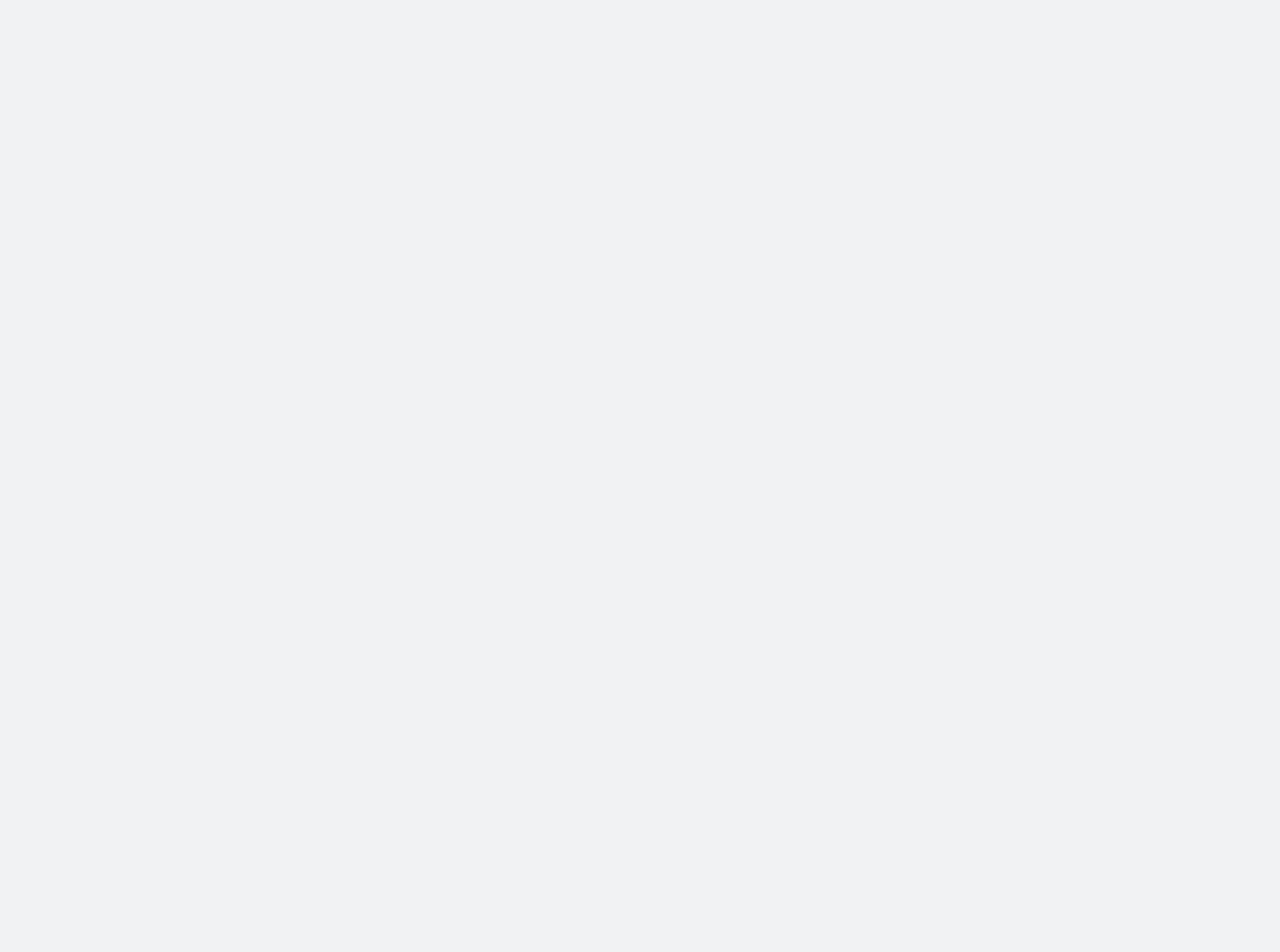
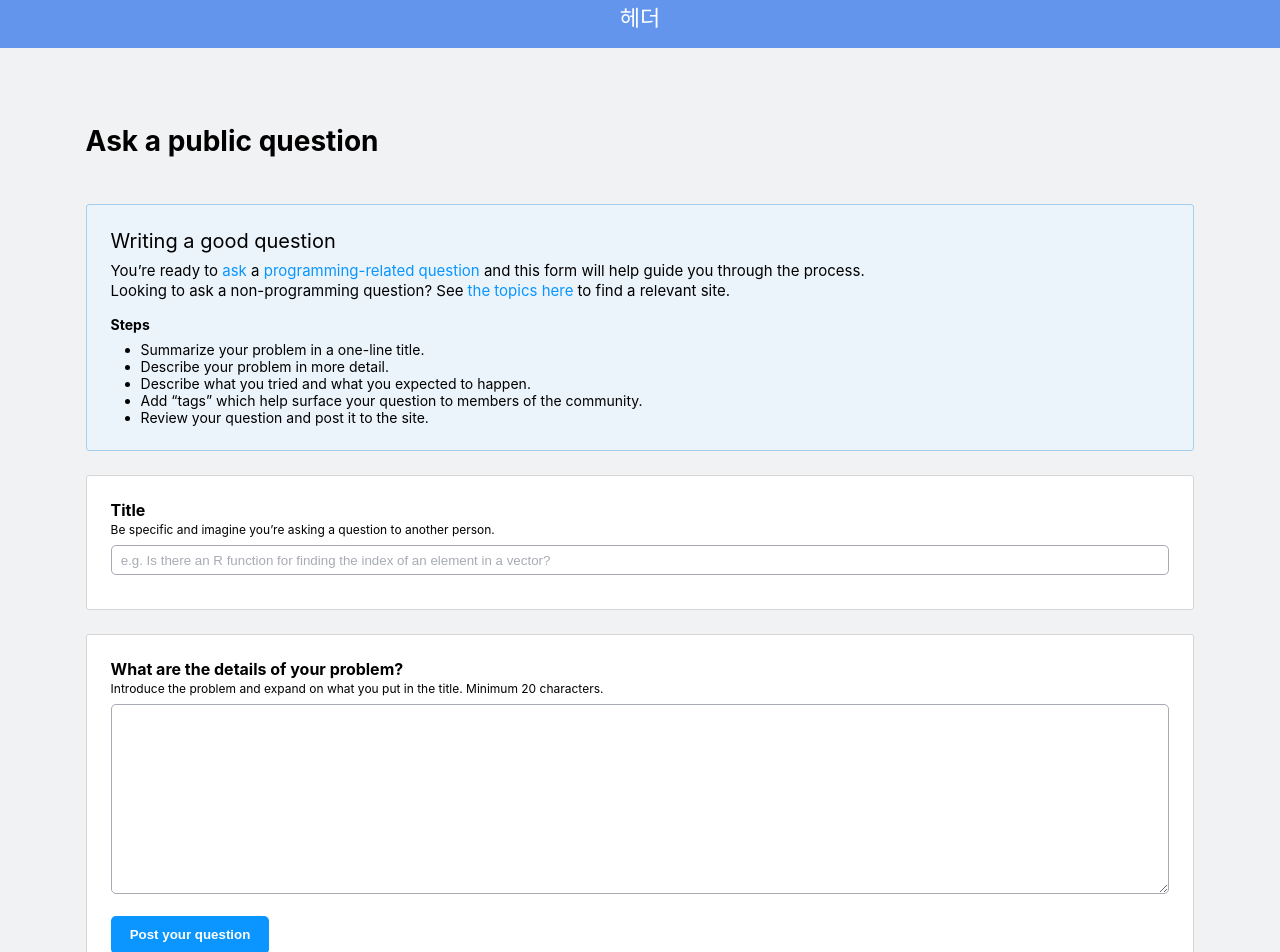
Before and after one commit to codestates-seb/seb42_pre_026, a React (Create React App) app in the folder client/: page /new in a window 1280 px wide. Before the commit this address had no page. Shown: the top 952 px of the page. Before the commit the page ends 800 px from the top, so only its background shows below. Built offline with nearby package versions, Linux system fonts and the light colour scheme.

Commit message:
design : 질문 등록 페이지

```diff
--- a/client/src/App.js
+++ b/client/src/App.js
@@ -1,6 +1,7 @@
 import Questions from './pages/Questions';
 import Login from './pages/Login';
 import Signup from './pages/Signup';
+import New from './pages/New';
 import { createGlobalStyle } from 'styled-components';
 import { BrowserRouter, Routes, Route } from 'react-router-dom';
 
@@ -27,6 +28,7 @@ function App() {
           <Route path="/" element={<Questions />} />
           <Route path="/login" element={<Login />} />
           <Route path="/signup" element={<Signup />} />
+          <Route path="/new" element={<New />} />
         </Routes>
       </div>
     </BrowserRouter>
--- /dev/null
+++ b/client/src/components/NewForm.js
@@ -0,0 +1,137 @@
+import { useState } from 'react';
+import { useNavigate } from 'react-router-dom';
+import styled from 'styled-components';
+
+const FormContainer = styled.form`
+  width: 100%;
+  height: 100%;
+  background-color: transparent;
+  display: flex;
+  justify-content: center;
+  align-items: center;
+  flex-direction: column;
+`;
+
+const TextContainer = styled.div`
+  padding: 24px;
+  margin-top: 24px;
+  background-color: white;
+  border: 1px solid #d6d6d6;
+  border-radius: 3px;
+  width: 90%;
+  display: flex;
+  flex-direction: column;
+`;
+
+const TitleInput = styled.input`
+  width: 100%;
+  height: 30px;
+  border: 1px solid #a7abb3;
+  border-radius: 5px;
+  padding: 7.9px 9.1px;
+  margin: 6px 0 10px 0;
+  &:focus {
+    outline-style: none;
+    border: 1px solid #0a95ff;
+    transition: 0.2s;
+  }
+  ::placeholder {
+    color: #a7abb3;
+  }
+`;
+
+const TitleLabel = styled.div`
+  font-weight: bold;
+  font-size: 16px;
+`;
+
+const TitleSpan = styled.div`
+  font-size: 12px;
+  padding: 2px 0;
+`;
+
+const Content = styled.textarea`
+  width: 100%;
+  height: 190px;
+  border: 1px solid #a7abb3;
+  border-radius: 5px;
+  padding: 7.9px 9.1px;
+  margin: 6px 0 10px 0;
+  &:focus {
+    outline-style: none;
+    border: 1px solid #0a95ff;
+    transition: 0.2s;
+  }
+`;
+
+const SubmitButton = styled.button`
+  width: 15%;
+  height: 37.78px;
+  margin-top: 12px;
+  margin-bottom: 12px;
+  background-color: #0a95ff;
+  color: white;
+  border: none;
+  border-radius: 5px;
+  font-weight: bold;
+  &:hover {
+    background: rgba(10, 149, 255, 0.6);
+    color: white;
+    transition: 0.2s;
+  }
+`;
+
+const DiscardButton = styled.button`
+  height: 37.78px;
+  padding: 0px 12px;
+  margin-top: 12px;
+  margin-bottom: 12px;
+  background-color: transparent;
+  color: #ab252a;
+  border: none;
+  border-radius: 5px;
+  &:hover {
+    background: #fdf1f2;
+  }
+`;
+
+const ButtonContainer = styled.div`
+  width: 90%;
+`;
+
+function NewForm() {
+  const navigate = useNavigate();
+  const [title, setTitle] = useState();
+  const [content, setContent] = useState();
+
+  const handleTitle = (e) => setTitle(e.target.value);
+  const handleContent = (e) => setContent(e.target.value);
+  return (
+    <FormContainer>
+      <TextContainer>
+        <TitleLabel htmlFor="title">Title</TitleLabel>
+        <TitleSpan>Be specific and imagine you’re asking a question to another person.</TitleSpan>
+        <TitleInput
+          type="text"
+          name="title"
+          value={title}
+          onChange={handleTitle}
+          placeholder="e.g. Is there an R function for finding the index of an element in a vector?"
+        />
+      </TextContainer>
+      <TextContainer>
+        <TitleLabel htmlFor="content">What are the details of your problem?</TitleLabel>
+        <TitleSpan>
+          Introduce the problem and expand on what you put in the title. Minimum 20 characters.
+        </TitleSpan>
+        <Content type="text" name="content" value={content} onChange={handleContent} />
+        <SubmitButton>Post your question</SubmitButton>
+      </TextContainer>
+      <ButtonContainer>
+        <DiscardButton onClick={() => navigate('/')}>Discard draft</DiscardButton>
+      </ButtonContainer>
+    </FormContainer>
+  );
+}
+
+export default NewForm;
--- /dev/null
+++ b/client/src/components/NewInfo.js
@@ -0,0 +1,84 @@
+import styled from 'styled-components';
+
+const InfoContainer = styled.div`
+  display: flex;
+  width: 90%;
+  flex-direction: column;
+  align-items: center;
+  justify-content: center;
+  padding-top: 24px;
+`;
+
+const InfoH1 = styled.h1`
+  height: 90px;
+  width: 100%;
+  font-size: 28px;
+  display: flex;
+  text-align: left;
+  align-items: center;
+  margin-bottom: 18px;
+`;
+
+const NoticeContainer = styled.div`
+  width: 100%;
+  background-color: #ebf4fb;
+  border: 1px solid #a6ceed;
+  border-radius: 3px;
+  padding: 24px;
+`;
+
+const InfoH2 = styled.h2`
+  font-size: 20px;
+  font-weight: 400;
+  margin-bottom: 8px;
+`;
+
+const Notice = styled.p`
+  font-size: 15px;
+  line-height: 20px;
+  padding-bottom: 15px;
+  span {
+    color: #0995ff;
+    &:hover {
+      cursor: pointer;
+      color: rgba(10, 149, 255, 0.6);
+    }
+  }
+`;
+
+const InfoH5 = styled.h5`
+  font-size: 14px;
+  margin-bottom: 8px;
+`;
+
+const StepList = styled.ul`
+  margin-left: 30px;
+  font-size: 14px;
+`;
+
+function NewInfo() {
+  return (
+    <InfoContainer>
+      <InfoH1>Ask a public question</InfoH1>
+      <NoticeContainer>
+        <InfoH2>Writing a good question</InfoH2>
+        <Notice>
+          You’re ready to <span>ask</span> a <span>programming-related question</span> and this form
+          will help guide you through the process. <br /> Looking to ask a non-programming question?
+          See <span>the topics here </span>
+          to find a relevant site.
+        </Notice>
+        <InfoH5>Steps</InfoH5>
+        <StepList>
+          <li>Summarize your problem in a one-line title.</li>
+          <li>Describe your problem in more detail.</li>
+          <li>Describe what you tried and what you expected to happen.</li>
+          <li>Add “tags” which help surface your question to members of the community.</li>
+          <li>Review your question and post it to the site.</li>
+        </StepList>
+      </NoticeContainer>
+    </InfoContainer>
+  );
+}
+
+export default NewInfo;
--- /dev/null
+++ b/client/src/pages/New.js
@@ -0,0 +1,46 @@
+import styled from 'styled-components';
+import NewInfo from '../components/NewInfo';
+import NewForm from '../components/NewForm';
+
+const DeleteHeader = styled.header`
+  background-color: cornflowerblue;
+  color: white;
+  width: 100%;
+  height: 48px;
+  font-size: 22px;
+  text-align: center;
+`;
+
+const DeleteFooter = styled.footer`
+  background-color: cornflowerblue;
+  color: white;
+  width: 100%;
+  height: 290px;
+  font-size: 22px;
+  text-align: center;
+`;
+
+const Container = styled.div`
+  width: 100%;
+  padding: 24px;
+  display: flex;
+  flex-direction: column;
+  justify-content: center;
+  align-items: center;
+  padding-bottom: 70px;
+`;
+
+function New() {
+  return (
+    <>
+      <DeleteHeader>헤더</DeleteHeader>
+      <Container>
+        <NewInfo />
+        <NewForm />
+      </Container>
+      <DeleteFooter>푸터</DeleteFooter>
+    </>
+  );
+}
+
+export default New;
```
